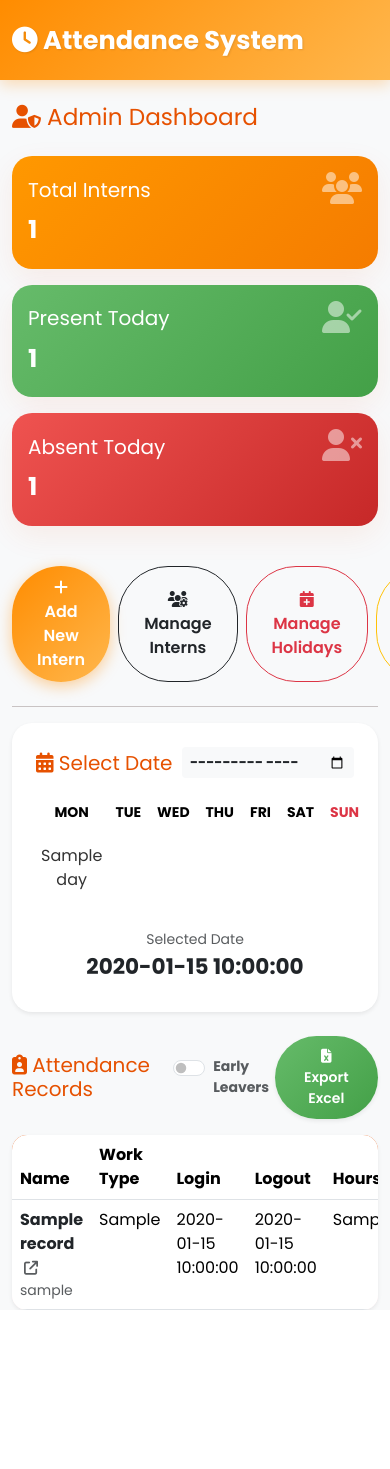
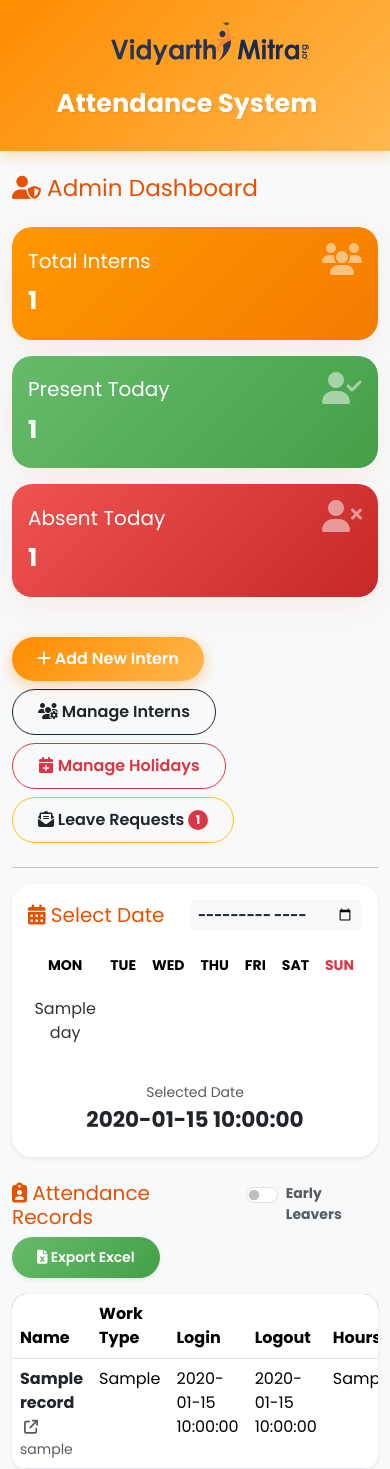
Before and after one commit to Sahilashar21/attendance_system, a Flask app: template templates/admin_dashboard.html in a window 390 px wide; the page is wider, and only the part inside the window is pictured. Before the commit the page ends 1310 px from the top of that part, so only its background shows below. Run offline with Flask 3, Linux system fonts and the light colour scheme; the template is opened without the code that fills it: most values are stand-ins (such as "Sample title", 1, 10 or a date in 2020).

Commit message:
mobile response

```diff
--- a/templates/add_intern.html
+++ b/templates/add_intern.html
@@ -3,7 +3,7 @@
 
 <h3 class="mb-4 animate__animated animate__fadeInLeft">Add New Intern</h3>
 
-<div class="card p-4 shadow animate__animated animate__fadeInUp">
+<div class="card p-3 p-md-4 shadow animate__animated animate__fadeInUp">
 
   <form method="POST">
 
--- a/templates/admin_dashboard.html
+++ b/templates/admin_dashboard.html
@@ -65,8 +65,10 @@
 </div>
 
 <!-- Add Intern + Manage Interns -->
-<div class="d-flex gap-2 mb-4 animate__animated animate__fadeInUp">
-  <a href="{{ url_for('add_intern') }}" class="btn btn-primary"><i class="fa-solid fa-plus"></i> Add New Intern</a>
+<div class="d-flex gap-2 mb-4 animate__animated animate__fadeInUp flex-wrap">
+  <button class="btn btn-primary" type="button" data-bs-toggle="collapse" data-bs-target="#addInternDropdown" aria-expanded="false" aria-controls="addInternDropdown">
+    <i class="fa-solid fa-plus"></i> Add New Intern
+  </button>
 
   <!-- Dropdown Toggle -->
   <button class="btn btn-outline-dark" type="button" data-bs-toggle="collapse" data-bs-target="#internDropdown" aria-expanded="false" aria-controls="internDropdown">
@@ -82,11 +84,30 @@
   </button>
 </div>
 
+<div id="dashboardAccordion">
+
+<!-- COLLAPSIBLE ADD INTERN -->
+<div class="collapse" id="addInternDropdown" data-bs-parent="#dashboardAccordion">
+  <div class="card card-body mb-4">
+      <h5><i class="fa-solid fa-user-plus"></i> Add New Intern</h5>
+      <form method="POST" action="{{ url_for('add_intern') }}" class="mt-3">
+        <div class="row">
+            <div class="col-md-6 mb-3"><label class="form-label">Full Name</label><input name="full_name" class="form-control" required></div>
+            <div class="col-md-6 mb-3"><label class="form-label">Username</label><input name="username" class="form-control" required></div>
+            <div class="col-md-6 mb-3"><label class="form-label">Password</label><input name="password" type="password" class="form-control" required></div>
+            <div class="col-md-6 mb-3"><label class="form-label">Daily Work Hours</label><input name="daily_hours" type="number" class="form-control" value="8" required></div>
+        </div>
+        <button class="btn btn-success"><i class="fa-solid fa-check"></i> Add Intern</button>
+      </form>
+  </div>
+</div>
+
 <!-- COLLAPSIBLE INTERN LIST -->
-<div class="collapse" id="internDropdown">
+<div class="collapse" id="internDropdown" data-bs-parent="#dashboardAccordion">
   <div class="card card-body mb-4">
       <h5><i class="fa-solid fa-list"></i> Manage Interns</h5>
 
+      <div class="table-responsive">
       <table class="table table-bordered table-sm mt-3">
         <thead style="background: #3E2723; color: white;">
           <tr>
@@ -171,11 +192,12 @@
           {% endfor %}
         </tbody>
       </table>
+      </div>
   </div>
 </div>
 
 <!-- COLLAPSIBLE HOLIDAY MANAGEMENT -->
-<div class="collapse" id="holidayDropdown">
+<div class="collapse" id="holidayDropdown" data-bs-parent="#dashboardAccordion">
   <div class="card card-body mb-4">
       <h5><i class="fa-solid fa-umbrella-beach"></i> Manage Holidays</h5>
 
@@ -216,7 +238,7 @@
 </div>
 
 <!-- COLLAPSIBLE LEAVE REQUESTS -->
-<div class="collapse" id="leaveDropdown">
+<div class="collapse" id="leaveDropdown" data-bs-parent="#dashboardAccordion">
     <div class="card card-body mb-4 border-warning border-opacity-25" style="background-color: #fffbf0;">
         <h5><i class="fa-solid fa-envelope-open-text"></i> Pending Leave Requests</h5>
 
@@ -248,12 +270,14 @@
     </div>
 </div>
 
+</div>
+
 <hr>
 
 <div class="row">
   <!-- LEFT: CALENDAR WIDGET -->
   <div class="col-md-4 mb-4">
-    <div class="card p-4 shadow-sm h-100">
+    <div class="card p-3 p-md-4 shadow-sm h-100">
       <div class="d-flex justify-content-between align-items-center mb-3">
         <h5 class="m-0 text-primary"><i class="fa-solid fa-calendar-days"></i> Select Date</h5>
         <form method="GET">
@@ -261,6 +285,7 @@
         </form>
       </div>
 
+      <div class="table-responsive">
       <table class="table table-borderless admin-calendar mb-0">
         <thead>
           <tr class="text-center text-muted small text-uppercase">
@@ -288,6 +313,7 @@
           {% endfor %}
         </tbody>
       </table>
+      </div>
 
       <div class="mt-4 text-center">
         <p class="text-muted small mb-1">Selected Date</p>
@@ -298,7 +324,7 @@
 
   <!-- RIGHT: ATTENDANCE TABLE -->
   <div class="col-md-8">
-    <div class="d-flex justify-content-between align-items-center mb-3">
+    <div class="d-flex justify-content-between align-items-center mb-3 flex-wrap gap-2">
         <div class="d-flex align-items-center gap-3">
             <h5 class="text-primary m-0"><i class="fa-solid fa-clipboard-user"></i> Attendance Records</h5>
             <div class="form-check form-switch m-0" title="Show only interns who worked less than target hours">
@@ -315,7 +341,7 @@
     </div>
 
     {% if records %}
-    <div class="table-container shadow-sm animate__animated animate__fadeInUp">
+    <div class="table-responsive table-container shadow-sm animate__animated animate__fadeInUp">
     <table class="table table-hover mb-0">
       <thead>
         <tr>
--- a/templates/admin_intern_profile.html
+++ b/templates/admin_intern_profile.html
@@ -1,7 +1,7 @@
 {% extends "base.html" %}
 {% block content %}
 
-<div class="d-flex justify-content-between align-items-center mb-4 animate__animated animate__fadeInDown">
+<div class="d-flex justify-content-between align-items-center mb-4 animate__animated animate__fadeInDown flex-wrap gap-2">
     <h3 class="text-primary m-0"><i class="fa-solid fa-id-card"></i> Intern Profile</h3>
     <a href="{{ url_for('admin_dashboard') }}" class="btn btn-outline-dark btn-sm"><i class="fa-solid fa-arrow-left"></i> Back to Dashboard</a>
 </div>
--- a/templates/base.html
+++ b/templates/base.html
@@ -3,6 +3,7 @@
 <head>
   <title>Attendance System</title>
 
+  <meta name="viewport" content="width=device-width, initial-scale=1.0">
   <link rel="stylesheet"
         href="https://cdn.jsdelivr.net/npm/bootstrap@5.3.3/dist/css/bootstrap.min.css">
 
@@ -124,11 +125,18 @@
 <body class="bg-light">
 
 <nav class="navbar navbar-expand-lg navbar-light mb-4 sticky-top">
-  <div class="container-fluid">
-    <span class="navbar-brand"><i class="fa-solid fa-clock"></i> Attendance System</span>
+  <div class="container-fluid position-relative d-flex flex-column flex-lg-row align-items-center">
+    <span class="navbar-brand me-0 mb-2 mb-lg-0">
+      <img src="{{ url_for('static', filename='VM-logo curv file.svg') }}" alt="Logo" width="200" class="d-inline-block align-middle" style="margin-left: 30px;">
+    </span>
+    <span class="navbar-brand d-lg-none mb-2">Attendance System</span>
+
+    <span class="navbar-brand position-absolute top-50 start-50 translate-middle d-none d-lg-block">
+      Attendance System
+    </span>
 
     {% if session.get("user_id") %}
-      <a href="{{ url_for('logout') }}" class="btn btn-logout btn-sm"><i class="fa-solid fa-sign-out-alt"></i> Logout</a>
+      <a href="{{ url_for('logout') }}" class="btn btn-logout btn-sm ms-lg-auto"><i class="fa-solid fa-sign-out-alt"></i> Logout</a>
     {% endif %}
   </div>
 </nav>
--- a/templates/login.html
+++ b/templates/login.html
@@ -5,7 +5,7 @@
 
 <div class="row justify-content-center">
   <div class="col-md-4">
-    <div class="card p-5 shadow-lg animate__animated animate__zoomIn">
+    <div class="card p-4 p-md-5 shadow-lg animate__animated animate__zoomIn">
       <h4 class="text-center mb-4 text-primary"><i class="fa-solid fa-user-lock"></i> Login</h4>
 
       <form method="POST">
```
Also changed, not shown: templates/intern_dashboard.html (+55 -49 lines), static/VM-logo curv file.svg (added).
